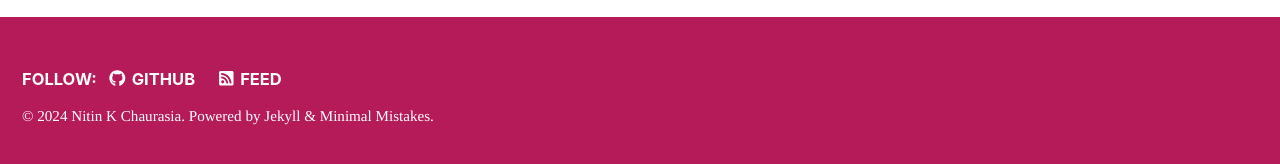
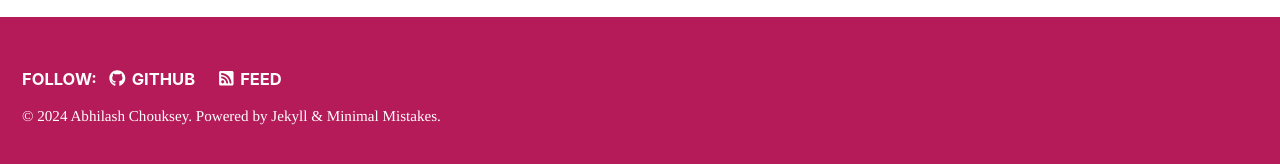
Before and after one commit to achoukse/abhi_portfolio, a Jekyll site: the page built from index.html, in a window 1280 px wide and 900 px high, scrolled down 1358 px. Shown: the part 729-893 px from the top of the window. Built offline with Jekyll 4.4.1, drawn with Linux system fonts in a browser that asks for light colours; cached includes are drawn as plain includes; nearby versions of some CDN libraries; the list of posts is cut into pages by our own code.

Commit message:
test_portflo

```diff
--- a/_config.yml
+++ b/_config.yml
@@ -1,11 +1,11 @@
 # Site Setting
 # title:              : "{ni[T]in}"
-title                 : "ηї☂їᾔ"
-tagline               : 'Nitin Kumar Chaurasia'
+title                 : "Abhilash"
+tagline               : 'Abhilash Chouksey'
 description           :
 subtitle              :
 title_separator       : "-"
-name                  : Nitin K Chaurasia #Name appearing on the Footer
+name                  : Abhilash Chouksey #Name appearing on the Footer
 locale                : "en-US"
 #locale               : "hi-IN"
 #theme                 : "minimal-mistakes-jekyll"
```
Also changed, not shown: README.md.
